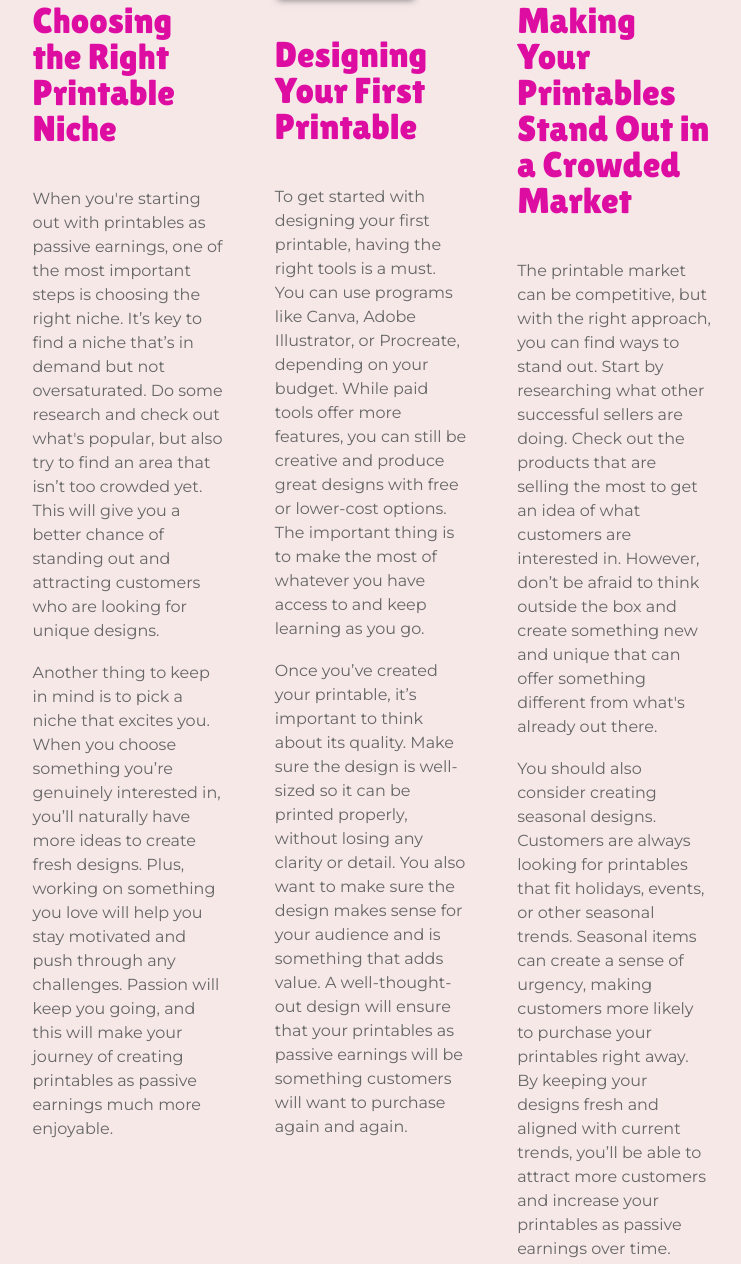
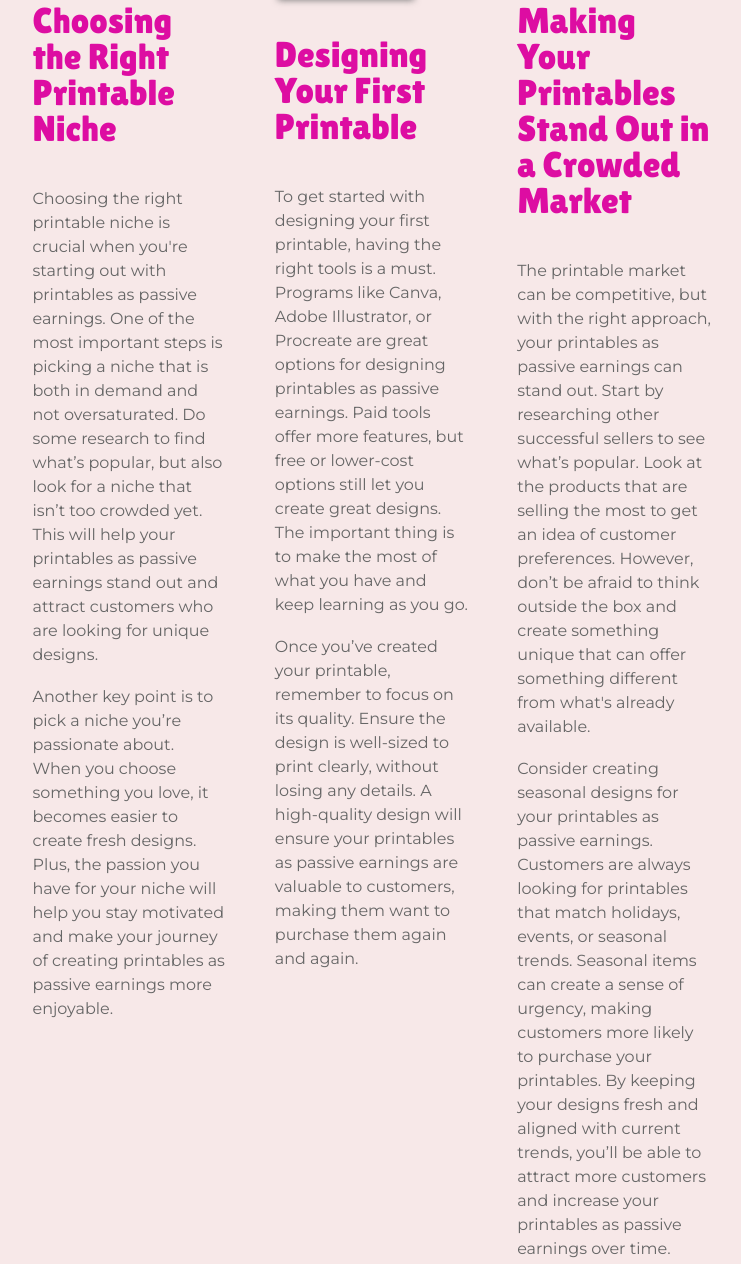
Before and after one commit to hagustin2/passiveincomeprintables, a plain HTML site: page creating-your-art.html in a window 1280 px wide. Shown: the part 1325-2589 px from the top of the page, without its empty margins (268-1009 px from the left). Drawn offline with Linux system fonts and the light colour scheme.

Commit message:
Update creating-your-art.html

```diff
--- a/creating-your-art.html
+++ b/creating-your-art.html
@@ -67,8 +67,8 @@
         			<img src="img/finding-your-niche.png" alt="Find your nice on tablet.">
         			</div> <!-- End of the image container -->
 					<h3>Choosing the Right Printable Niche</h3>
-					<p>When you're starting out with printables as passive earnings, one of the most important steps is choosing the right niche. It’s key to find a niche that’s in demand but not oversaturated. Do some research and check out what's popular, but also try to find an area that isn’t too crowded yet. This will give you a better chance of standing out and attracting customers who are looking for unique designs.</p>
-					<p>Another thing to keep in mind is to pick a niche that excites you. When you choose something you’re genuinely interested in, you’ll naturally have more ideas to create fresh designs. Plus, working on something you love will help you stay motivated and push through any challenges. Passion will keep you going, and this will make your journey of creating printables as passive earnings much more enjoyable.</p>
+					<p>Choosing the right printable niche is crucial when you're starting out with printables as passive earnings. One of the most important steps is picking a niche that is both in demand and not oversaturated. Do some research to find what’s popular, but also look for a niche that isn’t too crowded yet. This will help your printables as passive earnings stand out and attract customers who are looking for unique designs.</p>
+					<p>Another key point is to pick a niche you’re passionate about. When you choose something you love, it becomes easier to create fresh designs. Plus, the passion you have for your niche will help you stay motivated and make your journey of creating printables as passive earnings more enjoyable.</p>
 				</div> <!-- End of the first inner container -->
 
 				<div class="inner-container"> <!-- Second inner container -->
@@ -76,8 +76,8 @@
         			<img src="img/design-tools.png" alt="Logos of Canva, Adobe Illustrator, and Procreate.">
         			</div> <!-- End of the image container -->
 					<h3>Designing Your First Printable</h3>
-					<p>To get started with designing your first printable, having the right tools is a must. You can use programs like Canva, Adobe Illustrator, or Procreate, depending on your budget. While paid tools offer more features, you can still be creative and produce great designs with free or lower-cost options. The important thing is to make the most of whatever you have access to and keep learning as you go.</p>
-					<p>Once you’ve created your printable, it’s important to think about its quality. Make sure the design is well-sized so it can be printed properly, without losing any clarity or detail. You also want to make sure the design makes sense for your audience and is something that adds value. A well-thought-out design will ensure that your printables as passive earnings will be something customers will want to purchase again and again.</p>
+					<p>To get started with designing your first printable, having the right tools is a must. Programs like Canva, Adobe Illustrator, or Procreate are great options for designing printables as passive earnings. Paid tools offer more features, but free or lower-cost options still let you create great designs. The important thing is to make the most of what you have and keep learning as you go.</p>
+					<p>Once you’ve created your printable, remember to focus on its quality. Ensure the design is well-sized to print clearly, without losing any details. A high-quality design will ensure your printables as passive earnings are valuable to customers, making them want to purchase them again and again.</p>
 
 				</div> <!-- End of the second inner container -->
 
@@ -86,8 +86,8 @@
         			<img src="img/seasonal-art.png" alt="Four season tree.">
         			</div> <!-- End of the image container -->
 					<h3>Making Your Printables Stand Out in a Crowded Market</h3>
-					<p>The printable market can be competitive, but with the right approach, you can find ways to stand out. Start by researching what other successful sellers are doing. Check out the products that are selling the most to get an idea of what customers are interested in. However, don’t be afraid to think outside the box and create something new and unique that can offer something different from what's already out there.</p>
-					<p>You should also consider creating seasonal designs. Customers are always looking for printables that fit holidays, events, or other seasonal trends. Seasonal items can create a sense of urgency, making customers more likely to purchase your printables right away. By keeping your designs fresh and aligned with current trends, you’ll be able to attract more customers and increase your printables as passive earnings over time.</p>
+					<p>The printable market can be competitive, but with the right approach, your printables as passive earnings can stand out. Start by researching other successful sellers to see what’s popular. Look at the products that are selling the most to get an idea of customer preferences. However, don’t be afraid to think outside the box and create something unique that can offer something different from what's already available.</p>
+					<p>Consider creating seasonal designs for your printables as passive earnings. Customers are always looking for printables that match holidays, events, or seasonal trends. Seasonal items can create a sense of urgency, making customers more likely to purchase your printables. By keeping your designs fresh and aligned with current trends, you’ll be able to attract more customers and increase your printables as passive earnings over time.</p>
 				</div> <!-- End of the third inner container -->
 
 
```
